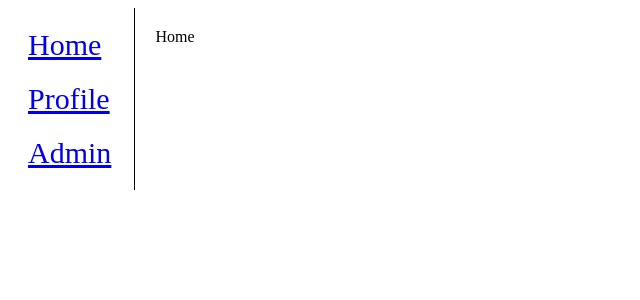
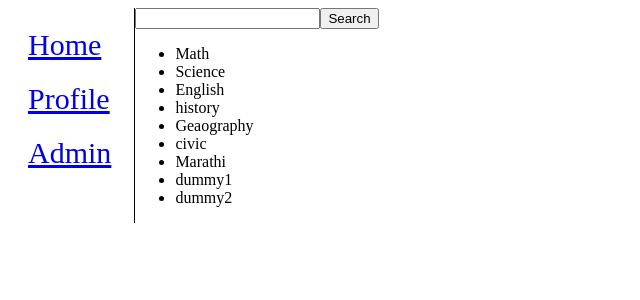
Before and after one commit to rahulpatil-99/library-component, a React app: page / in a window 1280 px wide. Shown: the top 300 px of the page, without its empty margins (0-640 px from the left). Built offline with nearby package versions, Linux system fonts and the light colour scheme.

Commit message:
Add search field and showing dummy books

```diff
--- a/src/components/Home.js
+++ b/src/components/Home.js
@@ -1,9 +1,36 @@
 import React, {Component} from 'react';
 
+const books = ["Math","Science","English","history","Geaography","civic","Marathi","dummy1","dummy2"];
+const filteredBooks = ["Math","Science","English","history","Geaography"];
+
 class Home extends Component {
+    constructor(){
+        super();
+        this.state={
+            searchText:'',
+            books:books
+        };
+        this.handleSearchText = this.handleSearchText.bind(this);
+        this.filterBooks = this.filterBooks.bind(this);
+    }
+    handleSearchText(e){
+        this.setState({ searchText: e.target.value });
+    }
+    filterBooks(e){
+        this.state.searchText=="" ? this.setState({books:books}) : this.setState({books:filteredBooks});
+    }
+    getBooks(){
+        return this.state.books.map(book => <li>{book}</li>);
+    }
     render(){
         return (
-            <p>Home</p>
+            <div>
+                <input type="text" onChange={this.handleSearchText} value={this.state.searchText}/>
+                <button onClick={this.filterBooks}>Search</button>
+                <ul>
+                    {this.getBooks()}
+                </ul>
+            </div>
         )
     }
 }
```
